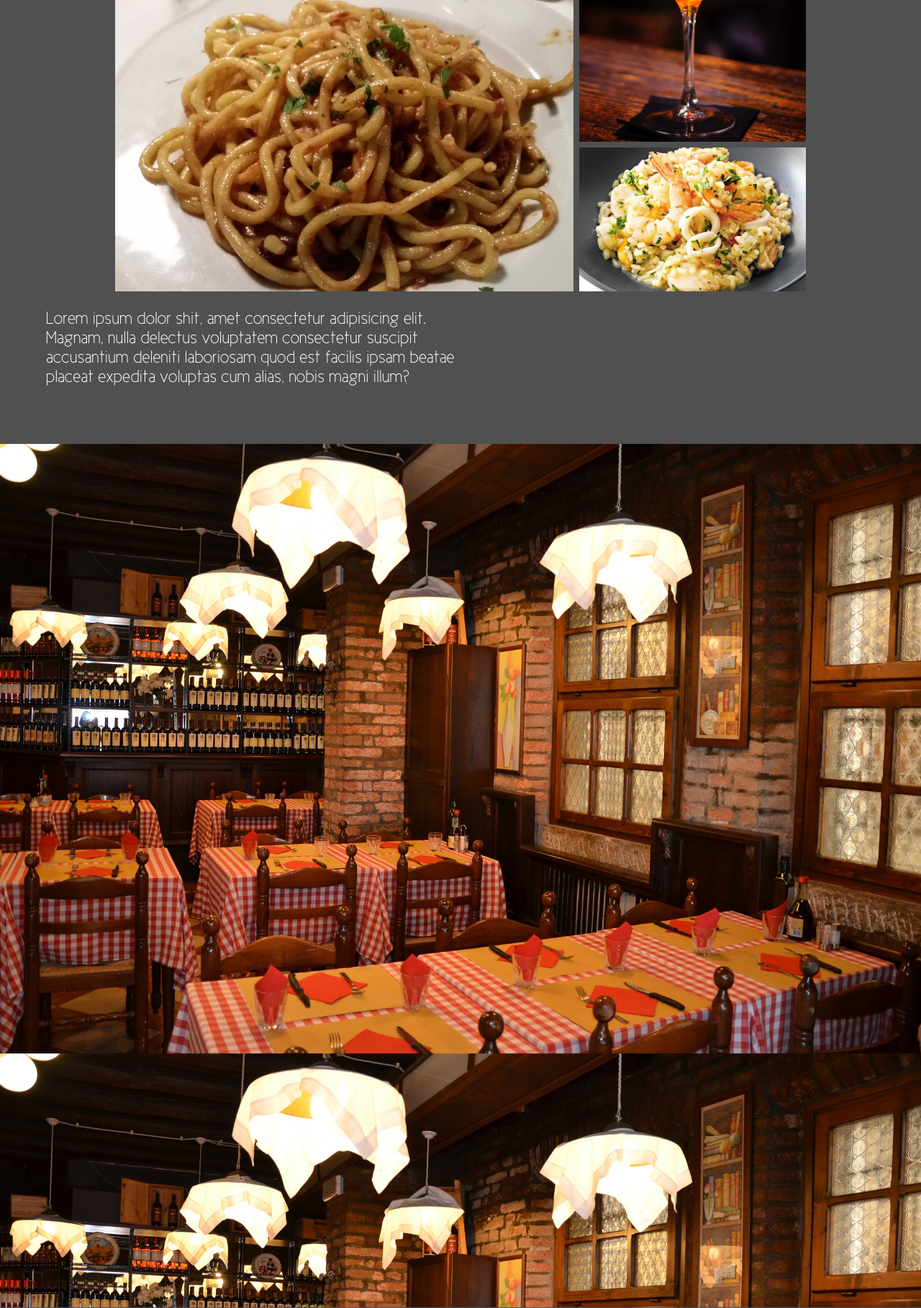
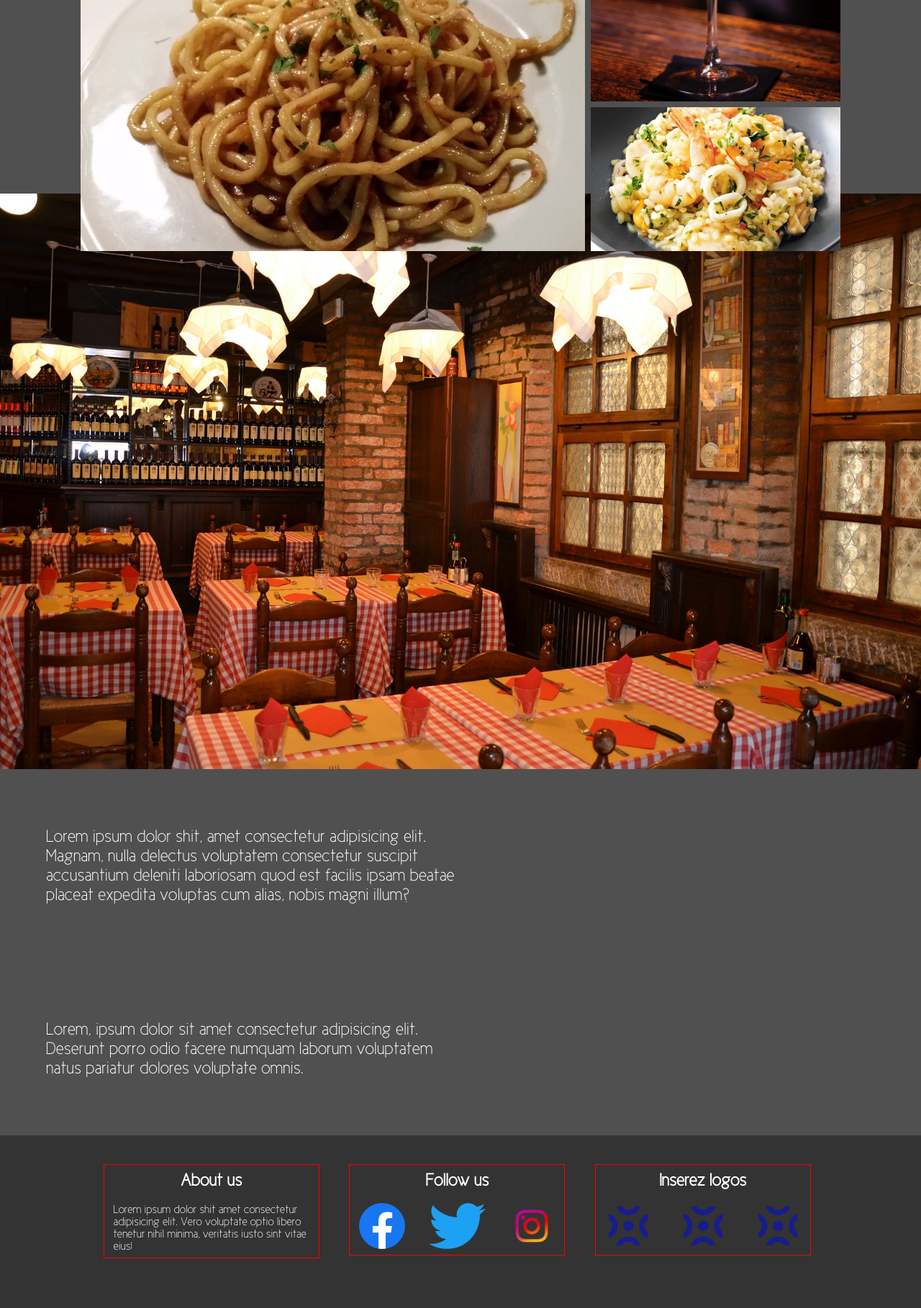
Before and after one commit to Meledit/UNESCO-Venise, a PHP site: page /PageGastronomieTest.html in a window 1280 px wide. Shown: the part 1331-3149 px from the top of the page at 72% size. Run offline with PHP 8.4, Linux system fonts and the light colour scheme.

Commit message:
Petites modifs Gastronomie

```diff
--- a/PageGastronomieTest.html
+++ b/PageGastronomieTest.html
@@ -70,7 +70,7 @@
                     <h2>Une ville aux milles et une saveurs</h2>
         </section>
 
-        <div class="bg">
+        <div class="bgGallery milieu">
             <div class="wrapper">
 
                 <div class="gallery">
@@ -126,16 +126,17 @@
             </div>
             </div>
 
+
+
+        <div class="IMGparallax IMG1">
+
+        </div>
+
         <div class="bg">
             <article>
                 Lorem ipsum dolor shit, amet consectetur adipisicing elit. Magnam, nulla delectus voluptatem consectetur suscipit accusantium deleniti laboriosam quod est facilis ipsam beatae placeat expedita voluptas cum alias, nobis magni illum?
             </article>
         </div>
-
-        <div class="IMGparallax IMG1">
-        </div>
-
-
 
     <div class="bg">
         <article>
--- a/styleGastronomie.css
+++ b/styleGastronomie.css
@@ -357,7 +357,7 @@
 
 .IMGparallax {
     /* Hauteur */
-    height: 150vh;
+    height: 100vh;
     /* Permet de créer l'effet parallaxe lors du scroll*/
     background-attachment: fixed;
     background-position:center;
@@ -520,6 +520,21 @@
 
 }
 
+
+/*--------- Mosaique ---------*/
+.bgGallery {
+    width: 100%;
+    background-color: var(--clr-fond-secondaire);
+    display: flex;
+    flex-direction: column;
+    justify-content: space-around;
+    padding: 5vh 2vw 5vh 2vw;
+}
+
+.milieu{
+    align-items:center;
+}
+
 *,
 *:before,
 *:after {
@@ -531,9 +546,9 @@
 
 
 .wrapper {
-    max-width: 80vw;
-    padding: 2rem;
-    margin: 0 auto;
+    max-width: 85vw;
+    padding: 1rem;
+    margin: 0 ;
     max-height:90vh;
 }
 
@@ -601,7 +616,7 @@
     align-items: center;
     justify-content: center;
 
-    background: rgba(0,0,0, 0.5);
+    background: rgba(0, 0, 0, 0.5);
     font-size: 1.5rem;
     color: #fff;
     font-weight: 700;
@@ -620,6 +635,7 @@
 .gallery__overlay span {
     position: relative;
     line-height: 3rem;
+    text-align: center;
 }
 
 .gallery__overlay span:before,
@@ -628,7 +644,7 @@
     position: absolute;
     height: 2px;
     width: 0;
-    background: #fff;
+    background: var(--clr-secondaire); /* Couleur des lignes */
     transition: width .3s ease-out .2s;
 }
 
@@ -661,7 +677,7 @@
 
 .gallery__link:hover .gallery__image {
     transform: scale(1.2);
-    filter: blur(2px);
+    filter: blur(1px);
 }
 
 @media screen and (max-width: 60rem) {
@@ -711,18 +727,15 @@
 
 @media screen and (max-width: 35rem) {
     .gallery {
-        display: block;
+        grid-template-columns: repeat(2, 1fr);
+        gap: .25rem;
     }
 
     .gallery__item {
-        margin: .5rem;
-    }
-
-    .gallery__link {
-        height: 80vw;
+        margin: .2rem;
     }
 
     .gallery__overlay {
-        font-size: 1rem;
+        font-size: 1.25rem;
     }
 }
```
